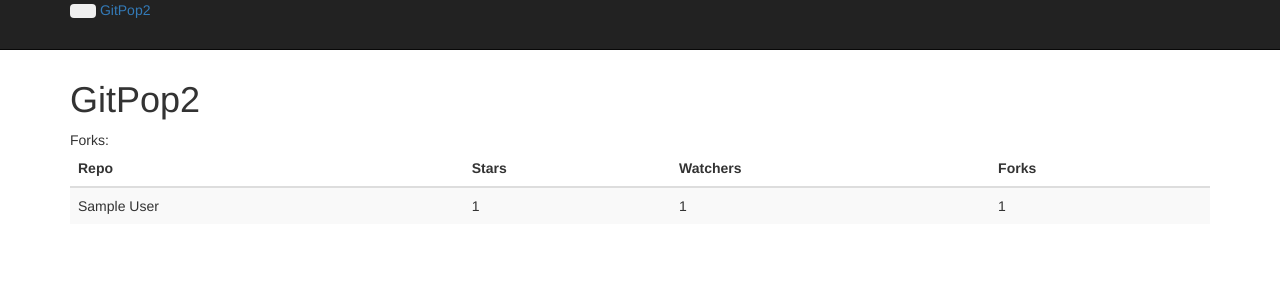
After one commit to AndreMiras/gitpop2, a Django app: template templates/detail.html in a window 1280 px wide. The commit adds this page. Shown: the top 300 px of the page. Run offline with Django 3.2, Linux system fonts and the light colour scheme; the template is opened without the code that fills it: most values are stand-ins (such as "Sample title", 1, 10 or a date in 2020); some libraries are stand-ins or nearby versions.

Commit message:
Show repo fork popularity in a table. Currently displaying: Stars, Watchers and Forks, but sorting is not yet possible.

```diff
--- /dev/null
+++ b/gitpop2/forms.py
@@ -0,0 +1,5 @@
+from django import forms
+
+class PopForm(forms.Form):
+    # url = forms.CharField()
+    giturl = forms.URLField()
--- a/gitpop2/urls.py
+++ b/gitpop2/urls.py
@@ -6,6 +6,7 @@ admin.autodiscover()
 urlpatterns = patterns('',
     # Examples:
     url(r'^$', 'gitpop2.views.home', name='home'),
+    url(r'^pop/(?P<owner>\w+)/(?P<repo>\w+)/$', 'gitpop2.views.repo_pop', name='repo_pop'),
     # url(r'^blog/', include('blog.urls')),
 
     url(r'^admin/', include(admin.site.urls)),
--- /dev/null
+++ b/templates/base.html
@@ -0,0 +1,58 @@
+
+<!DOCTYPE html>
+<html lang="en">
+  <head>
+    <meta charset="utf-8">
+    <title>GitPop2</title>
+    <meta name="viewport" content="width=device-width, initial-scale=1.0">
+    <meta name="description" content="">
+    <meta name="author" content="">
+
+    <link href="//netdna.bootstrapcdn.com/twitter-bootstrap/2.3.2/css/bootstrap-combined.min.css" rel="stylesheet">
+    <style>
+      body {
+        padding-top: 60px; /* 60px to make the container go all the way to the bottom of the topbar */
+      }
+    </style>
+    <!-- HTML5 shim, for IE6-8 support of HTML5 elements -->
+    <!--[if lt IE 9]>
+      <script src="../assets/js/html5shiv.js"></script>
+    <![endif]-->
+  </head>
+
+  <body>
+
+    <div class="navbar navbar-inverse navbar-fixed-top">
+      <div class="navbar-inner">
+        <div class="container">
+          <button type="button" class="btn btn-navbar" data-toggle="collapse" data-target=".nav-collapse">
+            <span class="icon-bar"></span>
+            <span class="icon-bar"></span>
+            <span class="icon-bar"></span>
+          </button>
+          <a class="brand" href="/">GitPop2</a>
+          <div class="nav-collapse collapse">
+            <ul class="nav">
+              <li class="active"><a href="#">Home</a></li>
+              <li><a href="#about">About</a></li>
+              <li><a href="#contact">Contact</a></li>
+            </ul>
+          </div><!--/.nav-collapse -->
+        </div>
+      </div>
+    </div>
+
+    <div class="container">
+
+      <!--
+      <h1>Bootstrap starter template</h1>
+      <p>Use this document as a way to quick start any new project.<br> All you get is this message and a barebones HTML document.</p>
+      -->
+      {% block content %}{% endblock %}
+
+    </div> <!-- /container -->
+
+    <script src="//netdna.bootstrapcdn.com/twitter-bootstrap/2.3.2/js/bootstrap.min.js"></script>
+
+  </body>
+</html>
--- /dev/null
+++ b/templates/detail.html
@@ -0,0 +1,33 @@
+{% extends "base.html" %}
+
+{% block content %}
+<h1>GitPop2</h1>
+
+Forks:
+
+{% if forks %}
+<table class="table table-striped table-hover">
+  <thead>
+    <tr>
+    <th>Repo</th>
+    <th>Stars</th>
+    <th>Watchers</th>
+    <th>Forks</th>
+    </tr>
+  </thead>
+  <tbody>
+    {% for fork in forks %}
+    <tr>
+    <td>{{ fork.full_name }}</td>
+    <td>{{ fork.stargazers_count }}</td>
+    <td>{{ fork.watchers_count }}</td>
+    <td>{{ fork.forks_count }}</td>
+    </tr>
+    {% endfor %}
+  </tbody>
+</table>
+{% else %}
+Sorry, no forks in this list.
+{% endif %}
+
+{% endblock content %}
```
Also changed, not shown: gitpop2/views.py (+42 -5 lines), templates/home.html (+10 -1 lines).
